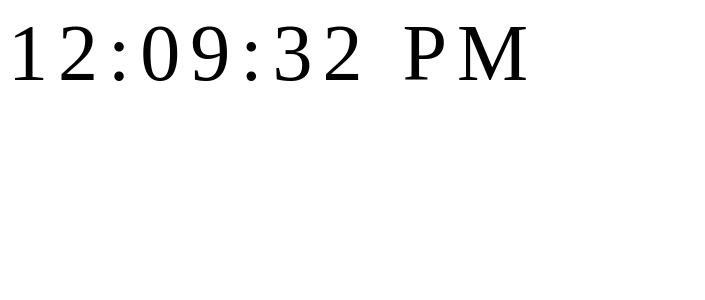
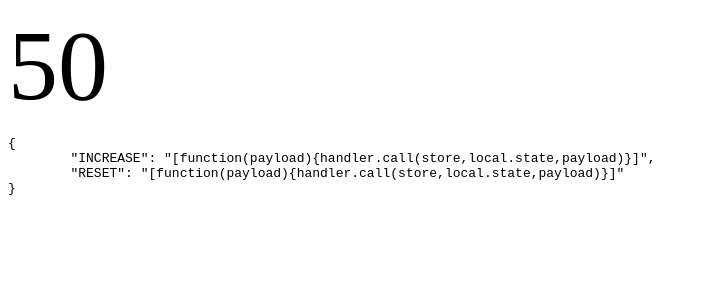
Before and after one commit to ChangsongYao/vuex2rumentg, a Vue app: page / in a window 1280 px wide. Shown: the top 300 px of the page, without its empty margins (0-705 px from the left). Built offline with nearby package versions, Linux system fonts and the light colour scheme; a web font is replaced by a local one.

Commit message:
3.1 状态变更的处理流程

```diff
--- a/src/App.vue
+++ b/src/App.vue
@@ -1,6 +1,7 @@
 <template>
   <div id="app" v-cloak>
-    <ez-clock></ez-clock>
+    <div class="counter">{{counter}}</div>
+    <pre>{{ $store._mutations | dump }}</pre>
   </div>
 </template>
 
@@ -11,38 +12,40 @@
   Vue.use(Vuex)
   const store = new Vuex.Store({
     state:{
-      time:Date.now()
+      counter:0
     },
-    getters:{
-      time_lts: state => moment(state.time).format('LTS')
+    mutations:{
+      INCREASE:state => state.counter++,
+      RESET: state => state.counter = 0
     }
   });
-
-  const EzClock = {
-    template:'<div class="clock">{{time}}</div>',
-    computed:{
-      time(){ return this.$store.getters.time_lts}
-    },
-    methods:{
-      setTime(){  this.$store.state.time = Date.now() }
-    },
-    created(){
-      setInterval(()=>this.setTime(),1000)
-    }
-  };
 
   export default {
     name: 'App',
     store:store,
-    components:{EzClock}
+    computed:{
+      counter(){ return this.$store.state.counter}
+    },
+    created(){
+      setInterval(()=>this.$store.commit('INCREASE'),100);
+    },
+    filters:{
+      dump(o){
+        return JSON.stringify(o,(k,v)=>{
+          if(Array.isArray(v)){
+            return '['+ v.join(',') + ']'
+          }
+          return v;
+        },'\t')
+      }
+    }
   }
 </script>
 
 <style>
-  .clock{
+  .counter{
     font-family:LED;
-    font-size:80px;
-    letter-spacing:10px;
+    font-size:100px;
   }
   [v-cloak]:after{
     content:' ';
```
